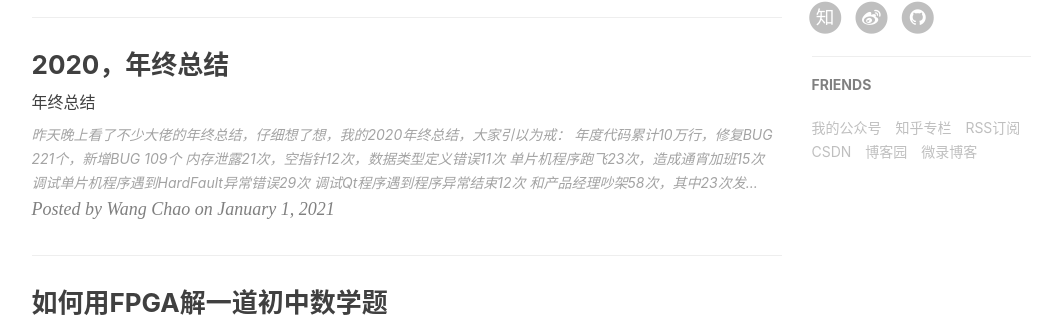
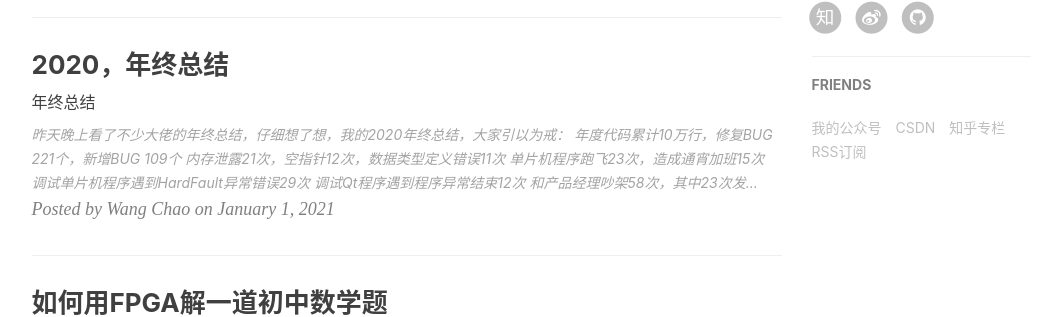
Before and after one commit to whik/whik.github.io, a Jekyll site: the page built from index.html, in a window 1280 px wide and 900 px high, scrolled down 1015 px. Shown: the part 141-458 px from the top of the window, without its empty margins (136-1186 px from the left). Built offline with Jekyll 4.4.1, drawn with Linux system fonts in a browser that asks for light colours; nearby versions of some CDN libraries; a script that is not in the unit is left out; the list of posts is cut into pages by our own code; comment, search, counter and statistics services are not loaded.

```diff
--- a/_config.yml
+++ b/_config.yml
@@ -103,24 +103,16 @@ friends: [
         href: "https://wcc-blog.oss-cn-beijing.aliyuncs.com/img/%E6%B1%82%E5%85%B3%E6%B3%A8.jpg"
     },
     {
+        title: "CSDN",
+        href: "https://blog.csdn.net/whik1194"
+    },
+    {
         title: "知乎专栏",
         href: "https://zhuanlan.zhihu.com/mcu149"
     },
     {
         title: "RSS订阅",
         href: "https://blog.csdn.net/whik1194/rss/list"
-    },
-    {
-        title: "CSDN",
-        href: "https://blog.csdn.net/whik1194"
-    },
-    {
-        title: "博客园",
-        href: "https://www.cnblogs.com/whik"
-    },
-    {
-        title: "微录博客",
-        href: "http://www.blogtextbook.com/"
     }
 ]
 
--- a/_includes/footer.html
+++ b/_includes/footer.html
@@ -79,7 +79,7 @@
 					<!-- 不蒜子计数 -->
 
                     <!-- 备案信息 -->
-                    <a href="http://www.beian.miit.gov.cn/"> 京ICP备20010816号</a>
+                    <a href="https://beian.miit.gov.cn/"> 京ICP备20010816号</a>
                     <!-- 备案信息 -->
                     <br>
 
```
